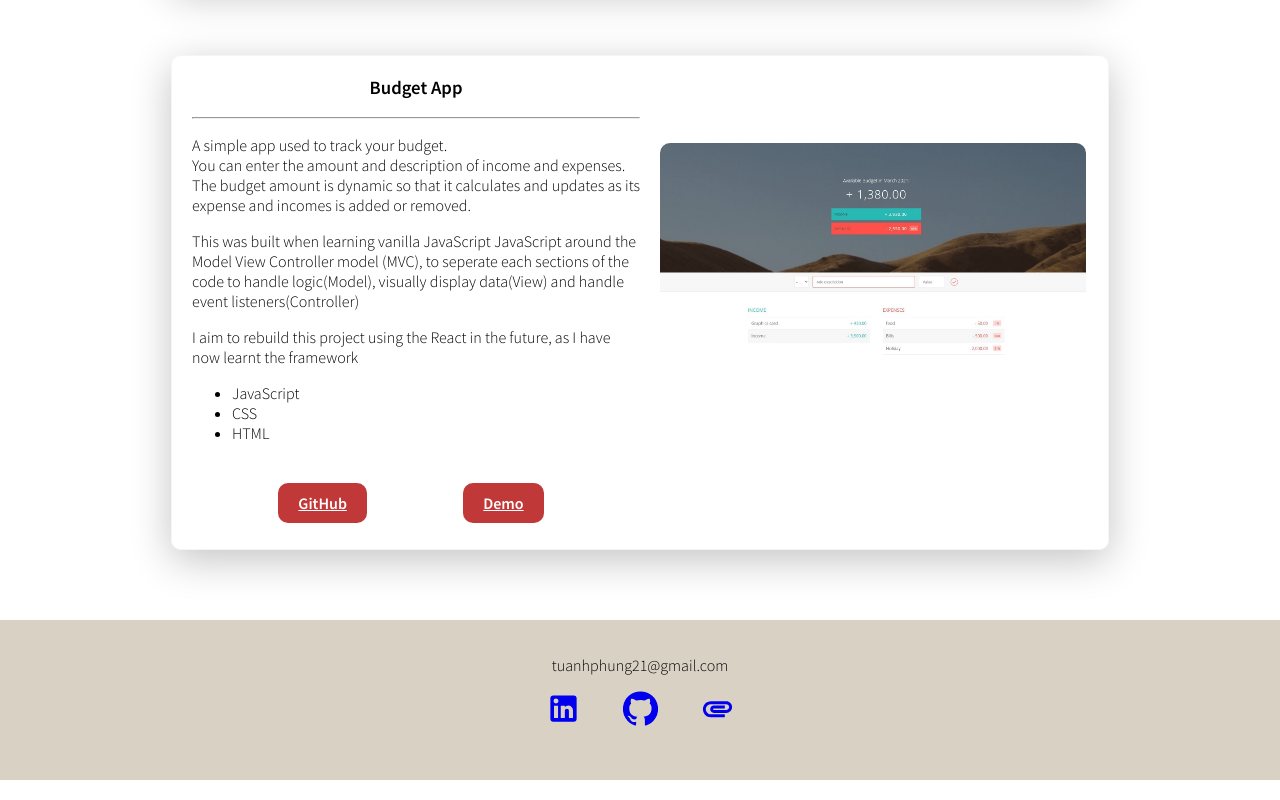
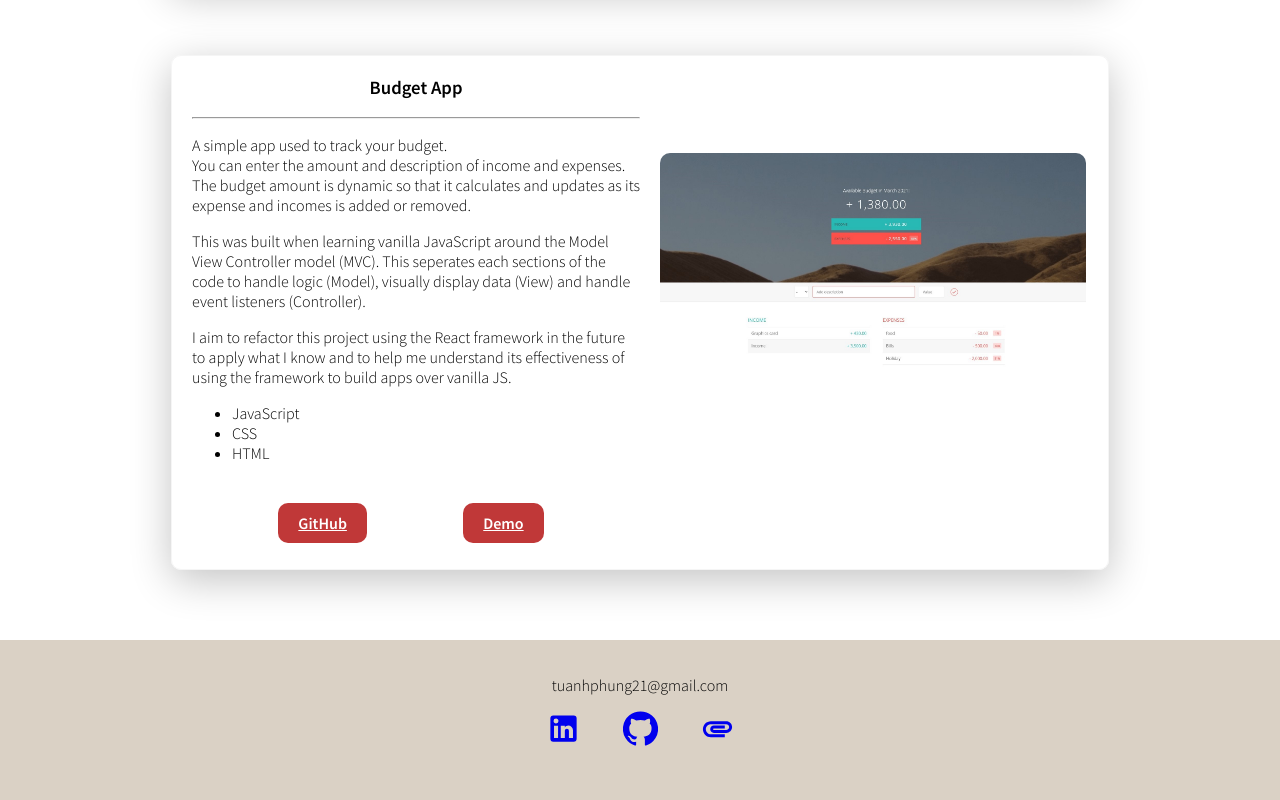
Before and after one commit to tuanhphung/myportfolio, a React (Create React App) app: page / in a window 1280 px wide. Shown: the part 1968-2768 px from the top of the page. Built offline with nearby package versions, Linux system fonts and the light colour scheme.

Commit message:
Updated CV download

```diff
--- a/src/Components/LandingSection.js
+++ b/src/Components/LandingSection.js
@@ -1,7 +1,7 @@
 import React from "react";
 
 import "../css/LandingSection.css";
-import myCV from "../assets/CV/Phung_Tuan_CV.pdf";
+import myCV from "../assets/CV/Tuan_Phung_CV.pdf";
 //Material UI icons
 import LinkedInIcon from "@material-ui/icons/LinkedIn";
 import GitHubIcon from "@material-ui/icons/GitHub";
--- a/src/myprojects.js
+++ b/src/myprojects.js
@@ -48,13 +48,14 @@ const myprojects = [
           is added or removed.
         </p>
         <p>
-          This was built when learning vanilla JavaScript JavaScript around the Model View
-          Controller model (MVC), to seperate each sections of the code to handle
-          logic(Model), visually display data(View) and handle event listeners(Controller)
+          This was built when learning vanilla JavaScript around the Model View Controller
+          model (MVC). This seperates each sections of the code to handle logic (Model),
+          visually display data (View) and handle event listeners (Controller).
         </p>
         <p>
-          I aim to rebuild this project using the React in the future, as I have now
-          learnt the framework
+          I aim to refactor this project using the React framework in the future to apply
+          what I know and to help me understand its effectiveness of using the framework
+          to build apps over vanilla JS.
         </p>
       </div>
     ),
```
Also changed, not shown: 2 other files (tests, documents, lock files or other folders).
